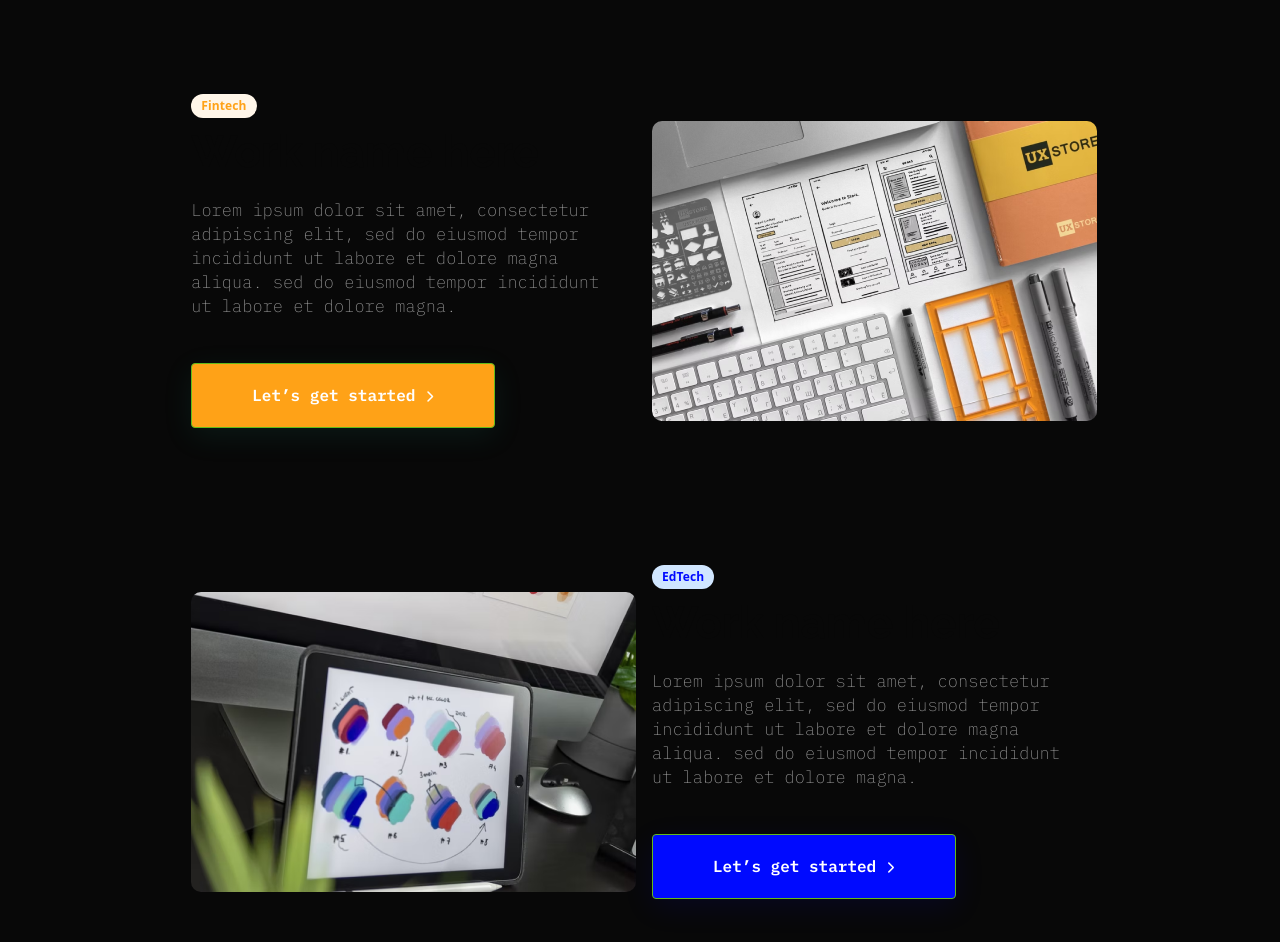
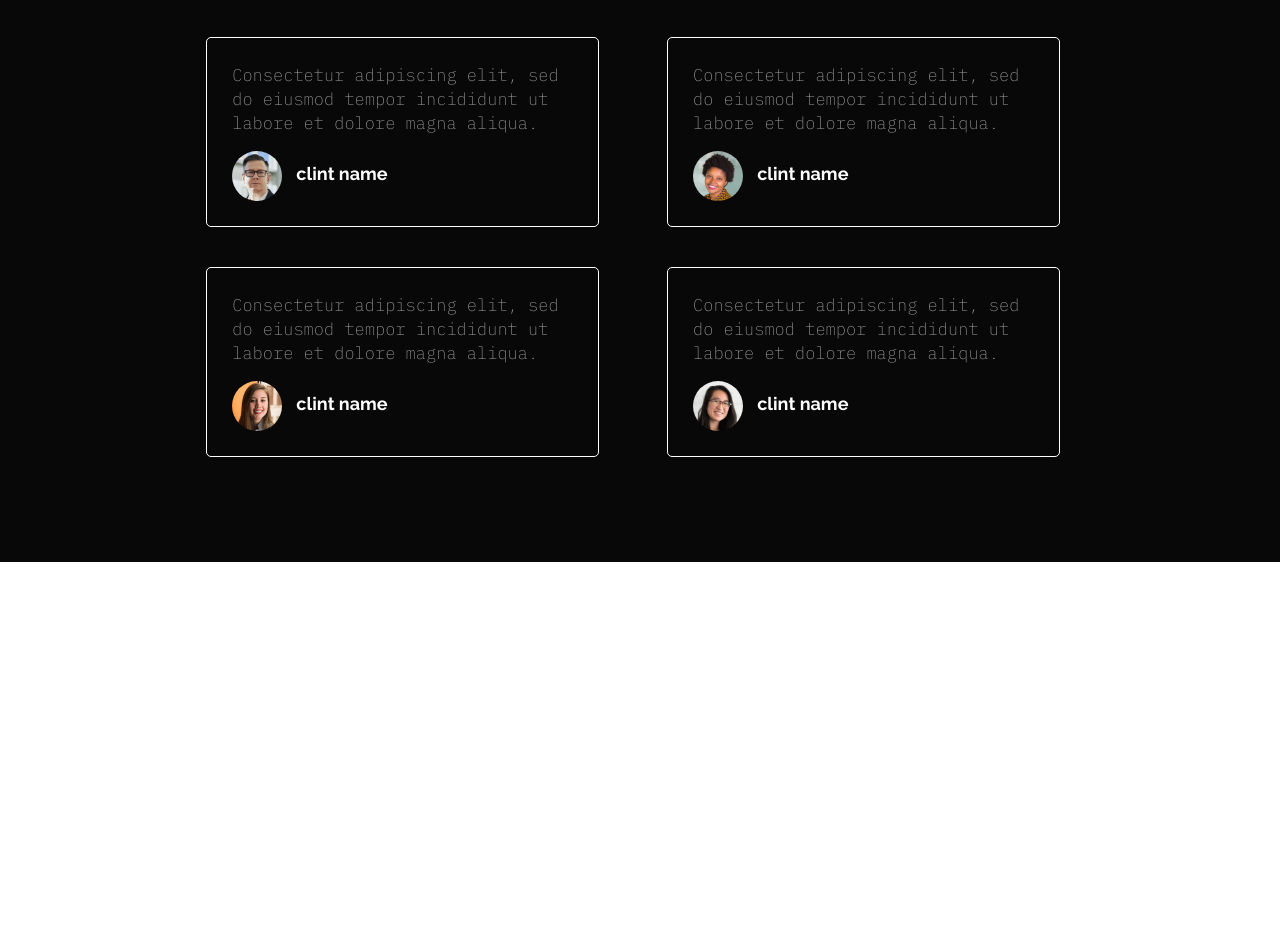
Before and after one commit to a0-0/portfolio-website, a plain HTML site: page index.html in a window 1280 px wide. Shown: the part 2808-3750 px from the top of the page. After the commit the page ends 3370 px from the top, so only its background shows below. Drawn offline with nearby package versions, Linux system fonts and the light colour scheme.

Commit message:
rd section

```diff
--- a/css/style.css
+++ b/css/style.css
@@ -27,6 +27,9 @@
 .mar-text-hero-section {
   margin-top: 2% !important;
 }
+/* .mar-text-hero-section1 {
+  margin-top: 2%  !important;
+} */
 
 .font-IBM {
   font-family: 'IBM Plex Mono' !important;
@@ -36,8 +39,10 @@
   color: #9C9C9C !important;
 }
 
+
 .margin3 {
   margin: 20px 0 !important;
+
 }
 
 .font-relway {
@@ -171,6 +176,48 @@
   padding-top: 85px !important;
   padding-bottom: 85px !important;
 }
+.dude11{
+  padding: 20px !important;
+}
+
+
+.no{
+  border: 1px solid white !important;
+  margin: 20px !important;
+  border-radius: 10px !important;
+
+}
+
+.margin10 {
+  margin: 0 14% 0 14% !important;
+}
+
+.container-maro{
+  width: 90%!important;
+  margin: 20px 15px !important;
+  border: 1px solid white !important;
+  padding: 25px !important;
+  border-radius: 5px;
+
+}
+.contact-img{
+  border-radius: 100% !important;
+}
+.client-name{
+  font-family: 'Raleway' !important;
+font-style: normal!important;
+font-weight: 700!important;
+font-size: 18px!important;
+line-height: 21px!important;
+padding: 10px!important;
+color: #FFFFFF!important;
+}
+
+
+
+
+
+
 
 @media screen and (max-width: 1025px) {
   .dude {
--- a/index.html
+++ b/index.html
@@ -179,52 +179,94 @@
         sed do eiusmod tempor incididunt ut labore et dolore magna aliqua.
       </p>
     </div>
-    <div class="row margin2">
-      <div class="col-lg-6  dude mar-text-hero-section ">
-        <h4 class="fintech fintech-color1 ">Fintech</h4>
-        <h2 class="font-relway color-b ">Work name here</h2>
+    <!--
+    <div class="row margin10">
+      <div class="col-lg-6   dude mar-text-hero-section1 ">
+        <div class="no">
           <p class="font-IBM margin3">Lorem ipsum dolor sit amet,
             consectetur adipiscing elit,
             sed do eiusmod tempor incididunt ut labore et dolore magna aliqua.
-          sed do eiusmod tempor incididunt ut labore et dolore magna.</p>
-        <button class="btn btn1 btn-color2 " type="button" name="button">Let’s get started <i class="fa-solid fa-chevron-right"></i> </button>
+            sed do eiusmod tempor incididunt ut labore et dolore magna.
+          </p>
         </div>
-      <div class="col-lg-6 img-position-2nd-section">
-        <img class="img-position-2nd-section" src="images\image 2.png" alt="">
       </div>
-
-    </div>
-
-    <div class="row margin2 ">
-      <div class="col-lg-6 img-position-2nd-section">
-        <img class="img-position-2nd-section" src="images\image 1.png" alt="">
-      </div>
-
-      <div class="col-lg-6 dude mar-text-hero-section">
-        <h4 class="fintech fintech-color2">EdTech</h4>
-        <h2 class="font-relway color-b">Work name here</h2>
+      <div class="col-lg-6   dude mar-text-hero-section1 ">
+        <div class="no">
           <p class="font-IBM margin3">Lorem ipsum dolor sit amet,
             consectetur adipiscing elit,
             sed do eiusmod tempor incididunt ut labore et dolore magna aliqua.
-          sed do eiusmod tempor incididunt ut labore et dolore magna.</p>
-        <button class="btn btn1 btn-color3 " type="button" name="button">Let’s get started <i class="fa-solid fa-chevron-right"></i> </button>
+            sed do eiusmod tempor incididunt ut labore et dolore magna.
+          </p>
+          <div class="dd">
+<span> <img src="" alt=""> </span></span>
           </div>
-
         </div>
-    <div class="row margin2">
-      <div class="col-lg-6 dude mar-text-hero-section">
-        <h4 class="fintech fintech-color3 ">Fintech</h4>
-        <h2 class="font-relway color-b">Work name here</h2>
+      </div>
+    </div>
+    <div class="row margin10">
+      <div class="col-lg-6   dude mar-text-hero-section1 ">
+<div class="no">
   <p class="font-IBM margin3">Lorem ipsum dolor sit amet,
     consectetur adipiscing elit,
     sed do eiusmod tempor incididunt ut labore et dolore magna aliqua.
-          sed do eiusmod tempor incididunt ut labore et dolore magna.</p>
-        <button class="btn btn1 btn-color4" type="button" name="button">Let’s get started <i class="fa-solid fa-chevron-right"></i> </button>
-      </div>
-      <div class="col-lg-6 img-position-2nd-section">
-        <img class="img-position-2nd-section" src="images\Mask group.png" alt="">
+    sed do eiusmod tempor incididunt ut labore et dolore magna.
+  </p>
 </div>
       </div>
+      <div class="col-lg-6  dude  mar-text-hero-section1 ">
+        <div class="no">
+          <p class="font-IBM margin3">Lorem ipsum dolor sit amet,
+            consectetur adipiscing elit,
+            sed do eiusmod tempor incididunt ut labore et dolore magna aliqua.
+            sed do eiusmod tempor incididunt ut labore et dolore magna.
+          </p>
+        </div>
+      </div>
+    </div> -->
+    <div class="row margin10">
+      <div class="col-lg-6 ">
+        <div class="container-maro">
+          <p class="font-IBM">Consectetur adipiscing elit,
+            sed do eiusmod tempor incididunt ut
+             labore et dolore magna aliqua. </p>
+          <img class="contact-img" src="images\image 5.png" alt="">
+          <span class="client-name"> clint name </span>
+        </div>
+      </div>
+      <div class="col-lg-6 ">
+        <div class="container-maro">
+          <p class="font-IBM ">Consectetur adipiscing elit,
+             sed do eiusmod tempor incididunt ut labore
+              et dolore magna aliqua. </p>
+          <img class="contact-img" src="images\image 6.png" alt="">
+          <span class="client-name"> clint name </span>
+
+        </div>
+      </div>
+    </div>
+    <div class="row margin10">
+      <div class="col-lg-6 ">
+        <div class="container-maro">
+          <p class="font-IBM">Consectetur adipiscing elit,
+             sed do eiusmod tempor
+              incididunt ut labore et dolore magna aliqua. </p>
+          <img class="contact-img" src="images\image 4.png" alt="">
+          <span class="client-name"> clint name </span>
+
+        </div>
+      </div>
+      <div class="col-lg-6 ">
+        <div class="container-maro">
+          <p class="font-IBM ">Consectetur adipiscing elit,
+            sed do eiusmod tempor incididunt ut labore
+             et dolore magna aliqua. </p>
+          <img class="contact-img" src="images\image 7.png" alt="">
+          <span class="client-name"> clint name </span>
+
+        </div>
+      </div>
+    </div>
+
 
   </section>
 
```
Also changed, not shown: images/image 4.png (added), images/image 5.png (added), images/image 6.png (added), images/image 7.png (added). Lines whose indentation alone changed are shown as unchanged.
